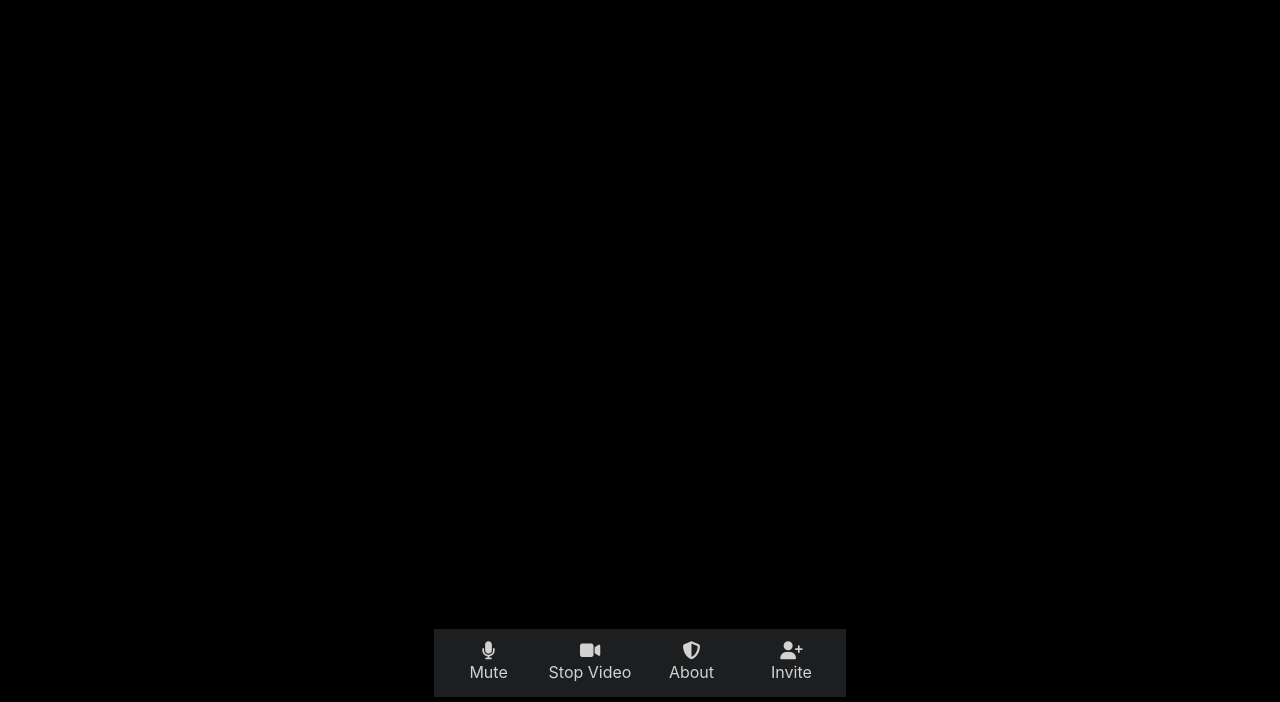
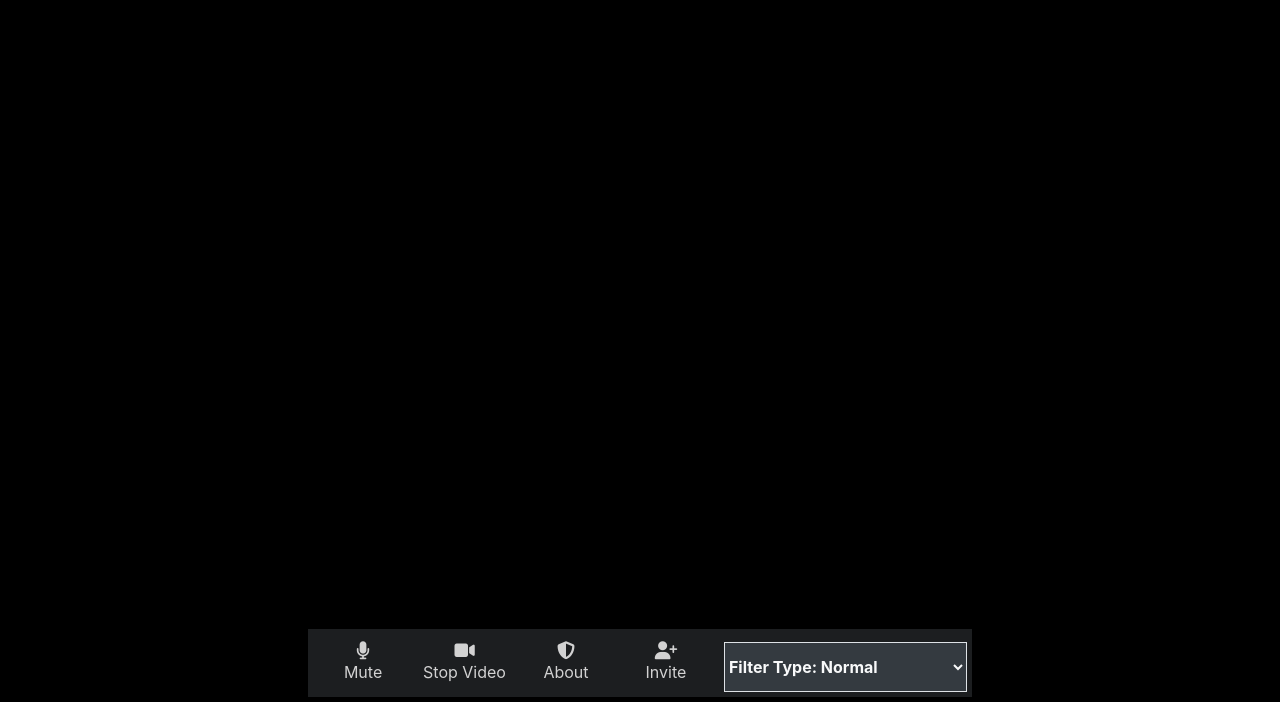
Before and after one commit to asthapant/teams-clone, a website with bundled scripts: page index.html in a window 1280 px wide. Shown: the part 98-800 px from the top of the page. Built offline with nearby package versions, Linux system fonts and the light colour scheme; files whose address does not match are found by name.

Commit message:
Update index.html

```diff
--- a/index.html
+++ b/index.html
@@ -81,6 +81,25 @@
                     <span>Invite</span>
                   </div>
 
+                <div class="main__controls__block">
+
+                    <select onclick="filt()" id="filters" class="w-100 bg-dark text-light ml-2 mt-2 select font-weight-bold border">Set Filter
+
+                        <option value="none">Filter Type: Normal</option>
+                        <option value="grayscale(100%)">Filter Type: Black And White</option>
+                        <option value="sepia(100%)">Filter Type: Serpia</option>
+                        <option value="contrast(150%)">Filter Type: Luminated</option>
+                        <option value="blur(20px)">Filter Type: Misty</option>
+                        <option value="invert(100%)">Filter Type: Negative</option>
+                        <option value="hue-rotate(180deg">Filter Type: Hue-Rotate</option>
+                        <option value="saturate(25)">Filter Type: Saturated</option>
+                    </select>
+                </div>
+
+             </div>
+
+
+
              </div>
              </div>
 
```
